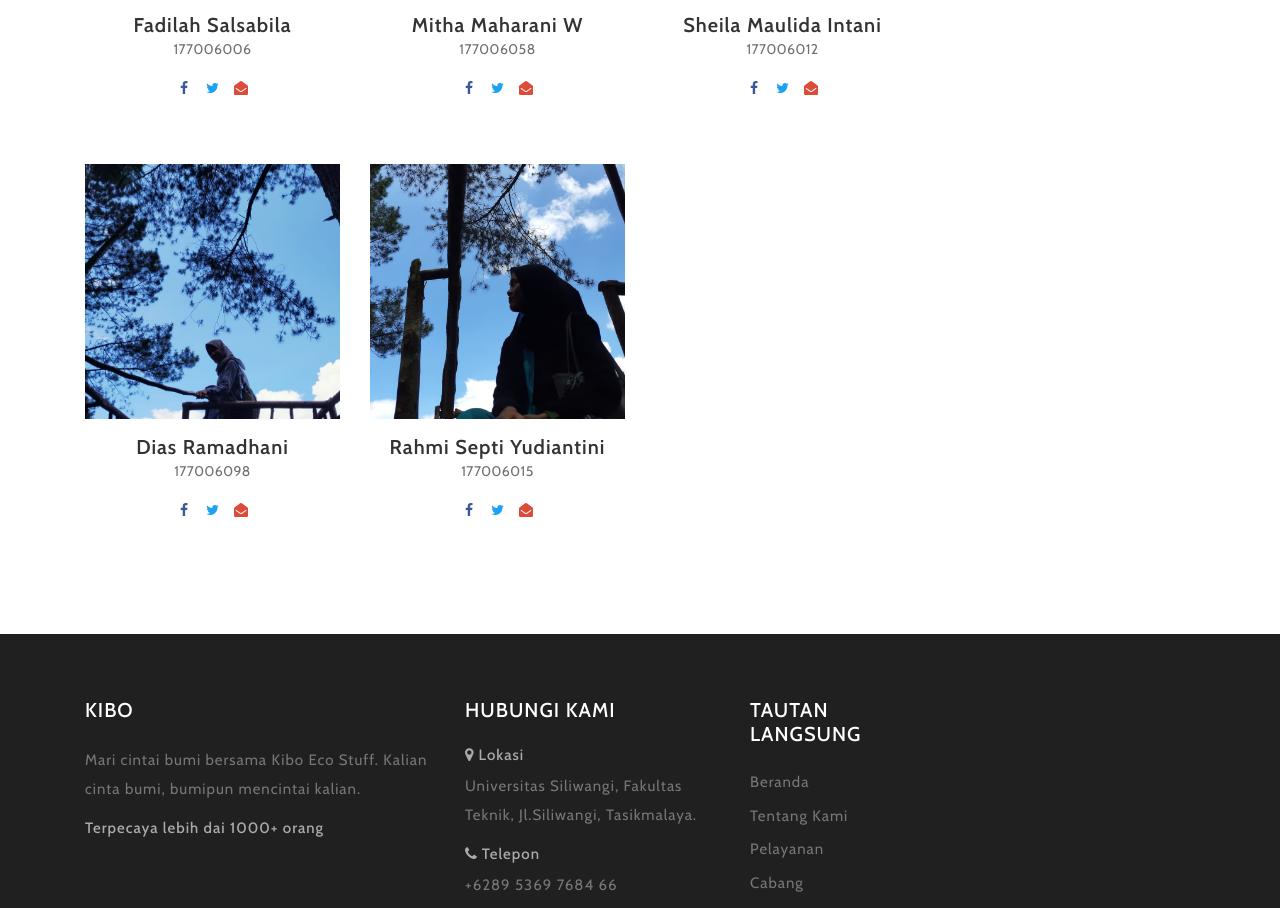
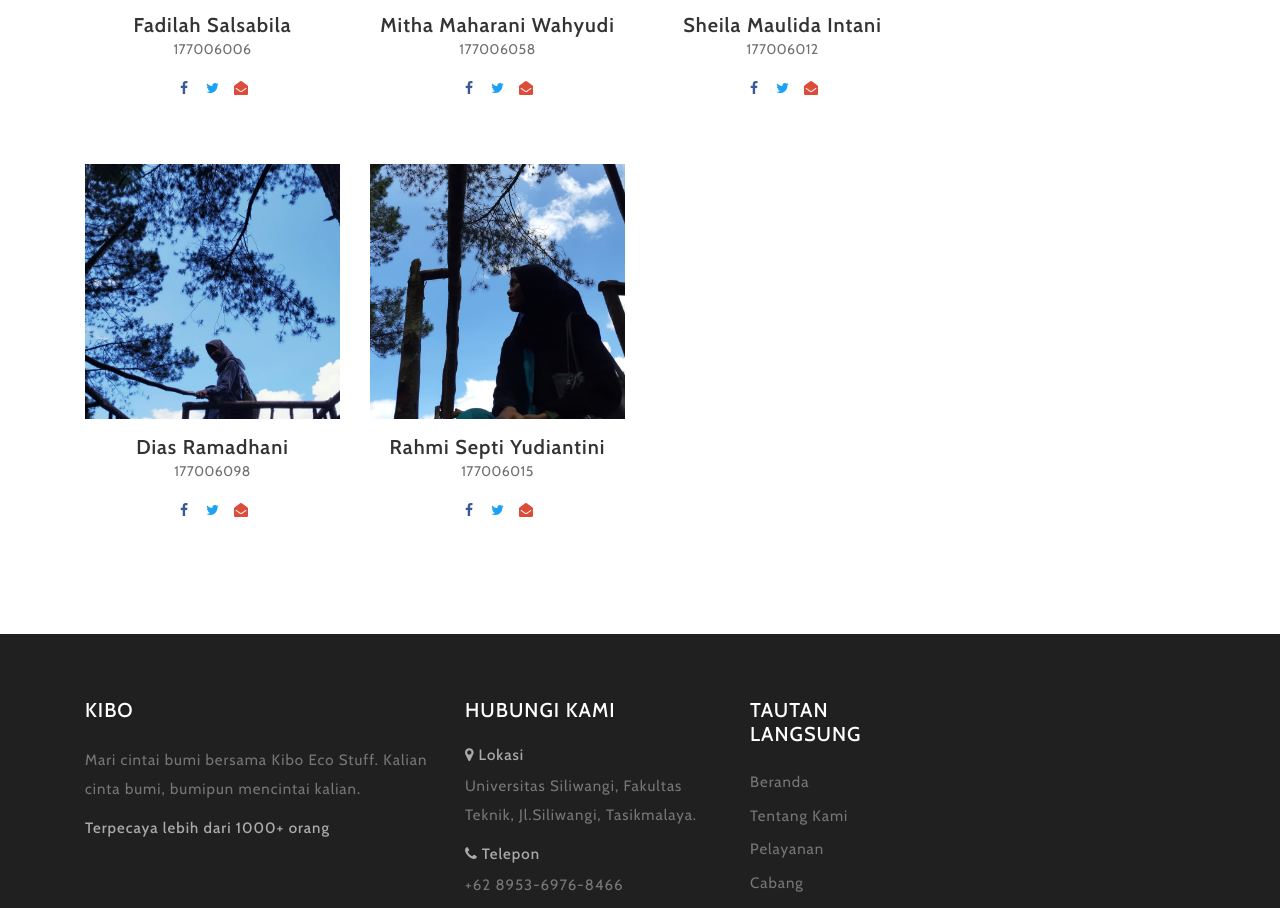
Before and after one commit to mithamaharani/Tubes-IMK, a plain HTML site: page team.html in a window 1280 px wide. Shown: the part 706-1614 px from the top of the page. Drawn offline with nearby package versions, Linux system fonts and the light colour scheme.

Commit message:
Update team.html

```diff
--- a/team.html
+++ b/team.html
@@ -117,7 +117,7 @@ background-color: #28a745; ">
 						<img src="images/mitha.jpeg" class="teamy_avatar" alt="The demo photo">
 					</div>
 					<div class="teamy_content mt-3">
-						<h3 class="teamy_name">Mitha Maharani W</h3>
+						<h3 class="teamy_name">Mitha Maharani Wahyudi</h3>
 						<span class="teamy_post">177006058</span>
 					</div>
 					<div class="teamy_back">
@@ -281,7 +281,7 @@ background-color: #28a745; ">
 				<h4 class="footer-title text-uppercase mb-4">KIBO</h4>
 				<div class="contact-info">
 					<p> Mari cintai bumi bersama Kibo Eco Stuff. Kalian cinta bumi, bumipun mencintai kalian.</p>
-					<h4 class="mt-3">Terpecaya lebih dai 1000+ orang</h4>
+					<h4 class="mt-3">Terpecaya lebih dari 1000+ orang</h4>
 				</div>
 			</div>
 			<div class="col-lg-3 col-sm-6 footer-grid-wthree mt-lg-0 mt-sm-5 mt-4">
@@ -293,7 +293,7 @@ background-color: #28a745; ">
 					</div>
 					<div class="footer-style-w3ls my-3">
 						<h4 class="mb-2"><span class="fa mr-1 fa-phone"></span>Telepon</h4>
-						<p>+6289 5369 7684 66</p>
+						<p>+62 8953-6976-8466</p>
 					</div>
 					<div class="footer-style-w3ls">
 						<h4 class="mb-2"><span class="fa mr-1 fa-envelope-open"></span> Email</h4>
```
